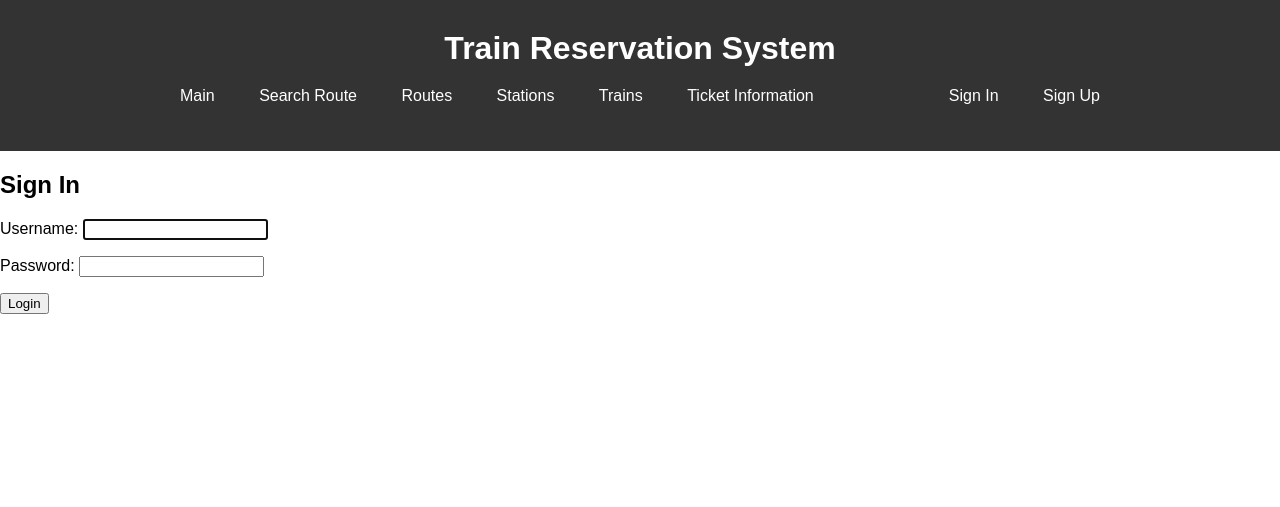
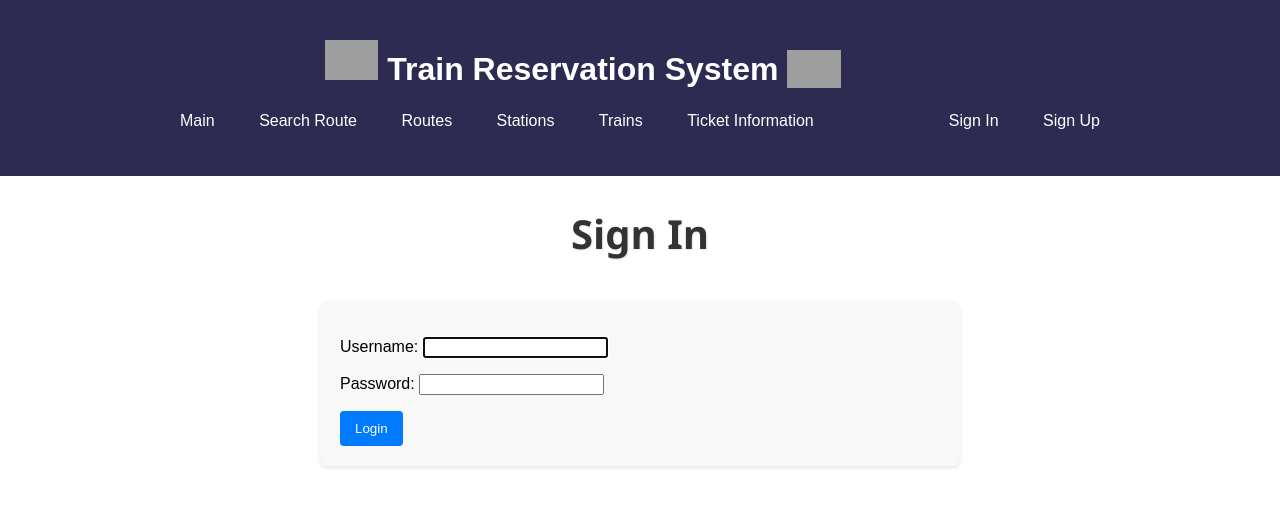
Before and after one commit to Jwizzed/IntercityRailwayReservationSystem, a Django app: page /railway/signin/ in a window 1280 px wide. Shown: the top 507 px of the page. Run offline with Django 4.2, Linux system fonts and the light colour scheme; grey boxes are pictures that could not be loaded.

Commit message:
modify style and html

```diff
--- a/railway/static/railway/styles.css
+++ b/railway/static/railway/styles.css
@@ -11,7 +11,7 @@ body {
 }
 
 .site-header {
-    background-color: #333;
+    background-color: #2e2b52;
     color: #fff;
     padding: 10px 0;
     margin-bottom: 20px; /* This adds 20px margin to the bottom of the header */
@@ -40,7 +40,8 @@ body {
 }
 
 .site-nav a:hover {
-    background-color: #555;
+    background-color: #f68282;
+    color: #333333;
 }
 
 .site-nav-right {
@@ -250,3 +251,20 @@ th {
     .station-table td:nth-of-type(3):before { content: "District"; }
     .station-table td:nth-of-type(4):before { content: "Sub-District"; }
 }
+
+@keyframes slide {
+    0% { transform: translateX(-100%); }
+    100% { transform: translateX(100%); }
+}
+
+.slide-text {
+    display: inline-block;
+    white-space: nowrap;
+    overflow: hidden;
+    animation: slide 10s linear infinite;
+}
+
+.train {
+    padding-top: 20px;
+    margin-bottom: -10px;
+}
--- a/railway/templates/base.html
+++ b/railway/templates/base.html
@@ -10,7 +10,12 @@
 <body>
     <header class="site-header">
         <div class="container">
-            <h1>Train Reservation System</h1>
+            <h1 class="slide-text">
+                <img src="{% static "images/train-ticket.png" %}" alt="train-icon"
+                height="40">
+                Train Reservation System
+                <img class="train" src="{% static "images/train.png" %}" alt="train" height="40">
+            </h1>
             <nav class="site-nav">
                 <ul>
                     <li><a href="{% url 'railway:main_page' %}">Main</a></li>
--- a/railway/templates/reservation.html
+++ b/railway/templates/reservation.html
@@ -7,8 +7,7 @@
             <form method="get" action="{% url 'railway:search_route' %}">
                 {{ form.non_field_errors }}
                 <div class="form-group">
-                    <label for="id_departure_station">Departure
-                        Station:</label>
+                    <label for="id_departure_station">Departure Station:</label>
                     {{ form.departure_station }}
                 </div>
                 <div class="form-group">
--- a/railway/templates/signin.html
+++ b/railway/templates/signin.html
@@ -1,10 +1,14 @@
 {% extends 'base.html' %}
 
 {% block content %}
-<h2>Sign In</h2>
-<form method="post" action="{% url 'login' %}">  <!-- Corrected URL -->
-    {% csrf_token %}
-    {{ form.as_p }}
-    <button type="submit">Login</button>
-</form>
+<div class="search-route-page">  <!-- Use the same wrapper div for consistent spacing and alignment -->
+    <h1>Sign In</h1>  <!-- Adjust heading size to match other pages -->
+    <div class="form-container">
+        <form method="post" action="{% url 'login' %}">
+            {% csrf_token %}
+            {{ form.as_p }}
+            <button type="submit" class="btn-primary">Login</button>
+        </form>
+    </div>
+</div>
 {% endblock %}
--- a/railway/templates/ticket_information.html
+++ b/railway/templates/ticket_information.html
@@ -1,7 +1,8 @@
 {% extends 'base.html' %}
 
 {% block content %}
-<h2>Your Tickets</h2>
+    <div class="search-route-page">
+<h1>Your Tickets</h1>
 <table class="station-table">
     <thead>
         <tr>
@@ -28,4 +29,5 @@
     {% endif %}
     </tbody>
 </table>
+</div>
 {% endblock %}
```
Also changed, not shown: railway/templates/main_page.html (+4 -7 lines), railway/templates/pick_seat.html (+8 -5 lines), railway/templates/signup.html (+10 -6 lines), railway/templates/ticket_detail.html (+12 -5 lines).
